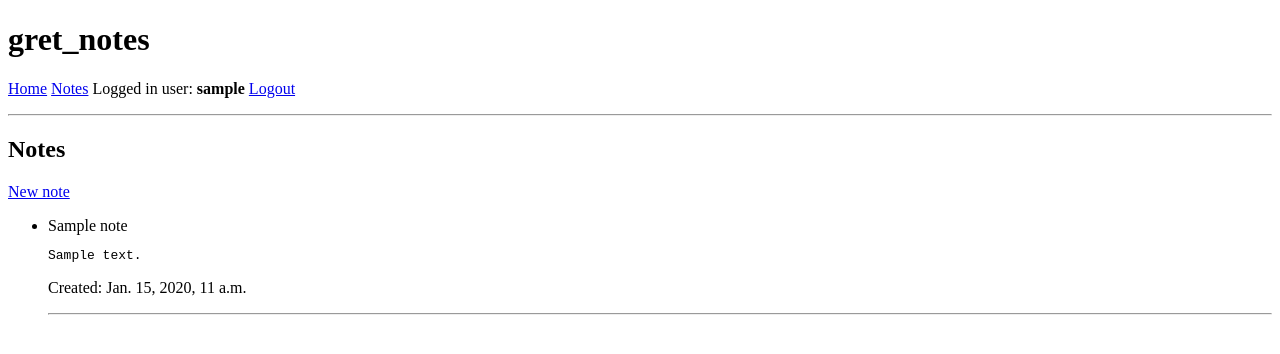
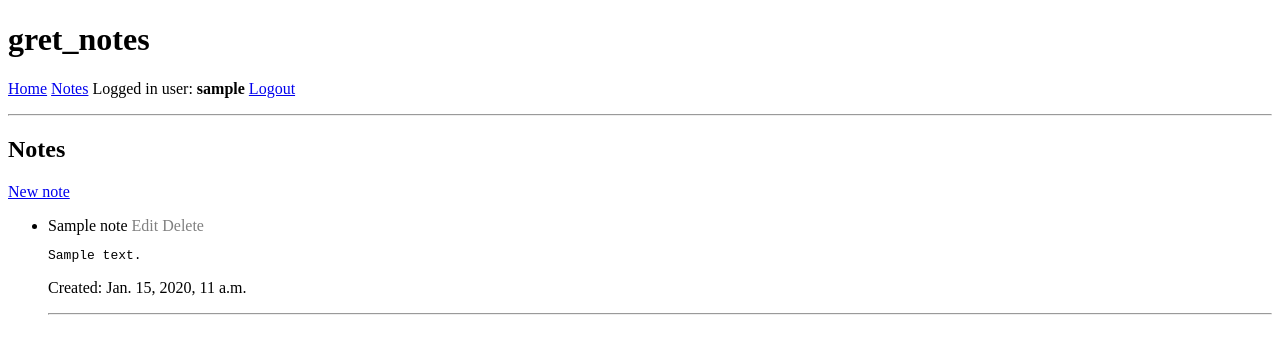
Before and after one commit to gretkierewicz/gret_notes, a Django app: template notes/templates/notes/index.html in a window 1280 px wide. Shown: the top 354 px of the page. Run offline with Django 3.2, Linux system fonts and the light colour scheme; the template is opened without the code that fills it: values named after a table or form of the project are taken from there, others are empty; the first user in the database is signed in; tables that the repository leaves empty hold one stand-in row (Sample ...); data that the repository does not hold is empty.

Commit message:
perms / Added greyed links to inactive links for change and delete notes

```diff
--- a/notes/templates/notes/index.html
+++ b/notes/templates/notes/index.html
@@ -17,6 +17,8 @@
                     {{ note.title|safe }}
                     {% if 'change_note' in note_perms %}
                         <a href="{% url 'notes:edit' note.id %}">Edit</a>
+                    {% else %}
+                        <span style="color: grey;">Edit</span>
                     {% endif %}
                     {% if 'delete_note' in note_perms %}
                         <span id="del_note({{ note.id }})" style="display: inline;">
@@ -28,6 +30,8 @@
                             /
                             <a href="#" onclick="show_hide('del_note({{ note.id }})', 'confirm_del_note({{ note.id }})'); return false;">No</a>
                         </span></strong>
+                    {% else %}
+                        <span style="color: grey;">Delete</span>
                     {% endif %}
                     <pre>{{ note.body|safe }}</pre>
                     <p>Created: {{ note.created_at }}</p>
```
